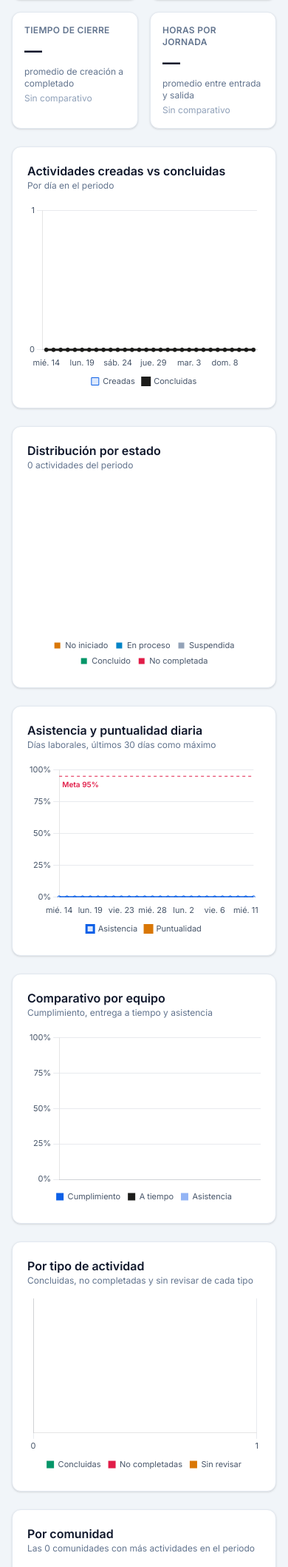
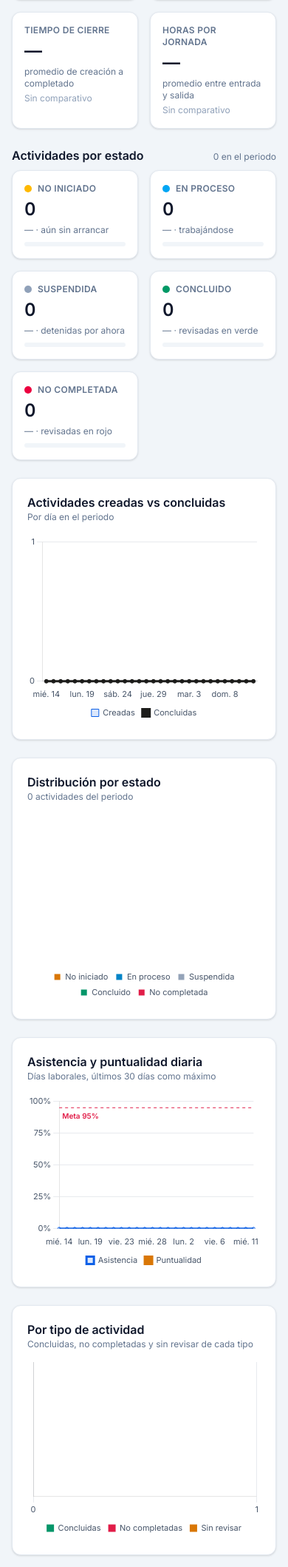
Before and after one commit to MarioXolo/Auditoria-Versi-n, a Laravel app: page /dashboard in a window 390 px wide. Shown: the part 1221-3339 px from the top of the page at 74% size. Run offline with Laravel 12, Linux system fonts and the light colour scheme; a user stored in the database is signed in; data comes from the database, SQL or seed files in the repository; data that the repository does not hold is empty; style sheets or scripts are compiled from the project's sources.

Commit message:
Dashboard: quita el comparativo por equipo y agrega actividades por estado
Cinco tarjetas (No iniciado, En proceso, Suspendida, Concluido, No completada)
con cantidad, porcentaje y liga a la lista filtrada; respetan periodo y equipo.

Co-Authored-By: Claude Opus 5.5 <noreply@anthropic.com>
Claude-Session: https://claude.ai/code/session_01QswvWnyk7X1hBuzLcn5tHJ

```diff
--- a/app/Http/Controllers/DashboardController.php
+++ b/app/Http/Controllers/DashboardController.php
@@ -26,7 +26,6 @@ class DashboardController extends Controller
             'status' => $metrics->byStatus(),
             'types' => $metrics->byType(),
             'communities' => $metrics->byCommunity(),
-            'teams' => $metrics->teams()->values(),
             'goals' => config('auditoria.metas'),
         ];
 
@@ -42,7 +41,6 @@ class DashboardController extends Controller
             'charts' => $charts,
             'people' => $metrics->people(),
             'leaders' => $metrics->leaders(),
-            'teamRows' => $metrics->teams(),
             'alerts' => $metrics->alerts(),
             'absent' => $metrics->absentToday(),
             'definitions' => DashboardMetrics::definitions(),
--- a/app/Services/DashboardMetrics.php
+++ b/app/Services/DashboardMetrics.php
@@ -302,6 +302,7 @@ class DashboardMetrics
         $acts = $this->activities($this->from, $this->to);
 
         return collect(ActivityStatus::cases())->map(fn ($s) => [
+            'key' => $s->value,
             'label' => $s->label(),
             'value' => $acts->filter(fn ($a) => $a->status === $s)->count(),
         ])->all();
--- a/resources/js/dashboard.js
+++ b/resources/js/dashboard.js
@@ -97,19 +97,6 @@ if (data) {
         plugins: [goalLine(data.goals.asistencia, 'Meta ' + data.goals.asistencia + '%')],
     });
 
-    make('chart-teams', {
-        type: 'bar',
-        data: {
-            labels: data.teams.map((t) => t.name),
-            datasets: [
-                { label: 'Cumplimiento', data: data.teams.map((t) => t.cumplimiento), backgroundColor: C.brand, borderRadius: 3 },
-                { label: 'A tiempo', data: data.teams.map((t) => t.a_tiempo), backgroundColor: C.ink, borderRadius: 3 },
-                { label: 'Asistencia', data: data.teams.map((t) => t.asistencia), backgroundColor: '#93b4f5', borderRadius: 3 },
-            ],
-        },
-        options: { scales: { y: pctAxis, x: noGrid }, plugins: { legend: { position: 'bottom' } } },
-    });
-
     const progress = (rows) => [
         { label: 'Concluidas', data: rows.map((r) => r.completadas), backgroundColor: C.green, borderRadius: 3 },
         { label: 'No completadas', data: rows.map((r) => r.incompletas), backgroundColor: C.rose, borderRadius: 3 },
--- a/resources/views/dashboard.blade.php
+++ b/resources/views/dashboard.blade.php
@@ -111,6 +111,36 @@
         @endforeach
     </div>
 
+    {{-- Actividades por estado (los 5 estados; respeta periodo y equipo del filtro) --}}
+    @php
+        $statusRows = $charts['status'];
+        $statusTotal = array_sum(array_column($statusRows, 'value'));
+        $statusDot = ['no_iniciado' => 'bg-amber-400', 'en_proceso' => 'bg-sky-500', 'suspendida' => 'bg-slate-400', 'concluido' => 'bg-emerald-600', 'no_completada' => 'bg-rose-600'];
+        $statusHint = ['no_iniciado' => 'aún sin arrancar', 'en_proceso' => 'trabajándose', 'suspendida' => 'detenidas por ahora', 'concluido' => 'revisadas en verde', 'no_completada' => 'revisadas en rojo'];
+    @endphp
+    <section class="mt-6" aria-labelledby="por-estado">
+        <div class="mb-2 flex items-baseline justify-between">
+            <h2 id="por-estado" class="font-semibold">Actividades por estado</h2>
+            <p class="text-xs text-slate-500">{{ $statusTotal }} en el periodo</p>
+        </div>
+        <div class="grid grid-cols-2 gap-4 sm:grid-cols-3 xl:grid-cols-5">
+            @foreach ($statusRows as $row)
+                <a href="{{ route('activities.index', ['status' => $row['key']]) }}" class="card block p-4 transition hover:border-brand-500">
+                    <p class="flex items-center gap-2 text-xs font-semibold tracking-wide text-slate-500 uppercase">
+                        <span class="size-2.5 rounded-full {{ $statusDot[$row['key']] ?? 'bg-slate-300' }}" aria-hidden="true"></span>{{ $row['label'] }}
+                    </p>
+                    <p class="mt-1 text-2xl font-semibold tabular-nums">{{ $row['value'] }}</p>
+                    <p class="mt-1 text-xs text-slate-500">
+                        {{ $statusTotal > 0 ? number_format($row['value'] / $statusTotal * 100, 1).' %' : '—' }} · {{ $statusHint[$row['key']] ?? '' }}
+                    </p>
+                    <div class="mt-2 h-1.5 rounded-full bg-slate-100" aria-hidden="true">
+                        <div class="h-1.5 rounded-full {{ $statusDot[$row['key']] ?? 'bg-slate-300' }}" style="width: {{ $statusTotal > 0 ? round($row['value'] / $statusTotal * 100, 1) : 0 }}%"></div>
+                    </div>
+                </a>
+            @endforeach
+        </div>
+    </section>
+
     {{-- Alertas --}}
     @if (count($alerts))
         <section class="card mt-6 overflow-hidden" aria-labelledby="alertas">
@@ -154,16 +184,11 @@
         </section>
     </div>
 
-    <div class="mt-6 grid gap-6 lg:grid-cols-3">
+    <div class="mt-6 grid gap-6 lg:grid-cols-2">
         <section class="card p-5">
             <h2 class="font-semibold">Asistencia y puntualidad diaria</h2>
             <p class="text-xs text-slate-500">Días laborales, últimos 30 días como máximo</p>
             <div class="mt-4 h-60"><canvas id="chart-attendance" role="img" aria-label="Gráfica de asistencia y puntualidad"></canvas></div>
-        </section>
-        <section class="card p-5">
-            <h2 class="font-semibold">Comparativo por equipo</h2>
-            <p class="text-xs text-slate-500">Cumplimiento, entrega a tiempo y asistencia</p>
-            <div class="mt-4 h-60"><canvas id="chart-teams" role="img" aria-label="Gráfica comparativa por equipo"></canvas></div>
         </section>
         <section class="card p-5">
             <h2 class="font-semibold">Por tipo de actividad</h2>
```
Also changed, not shown: tests/Feature/DashboardMetricsTest.php (+19 -0 lines), 5 other files.
